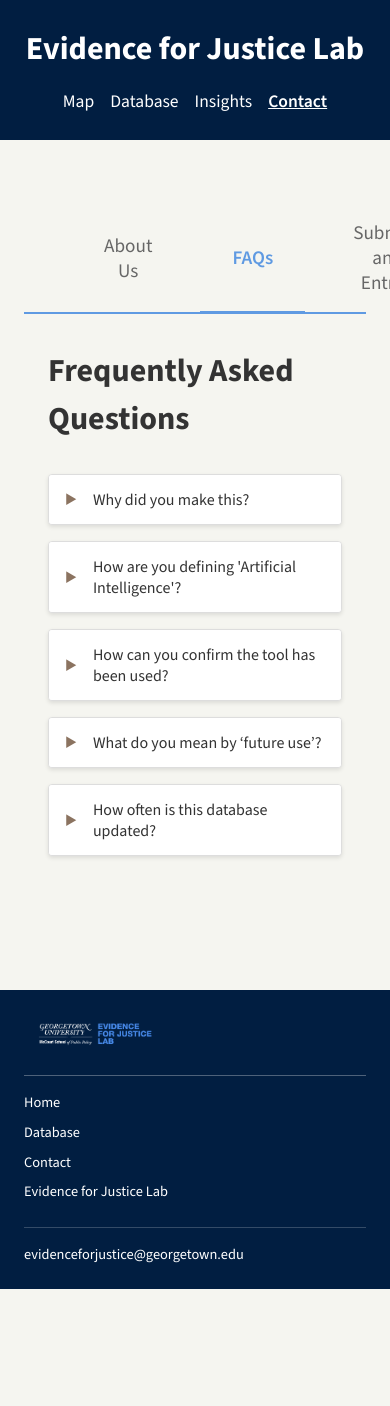
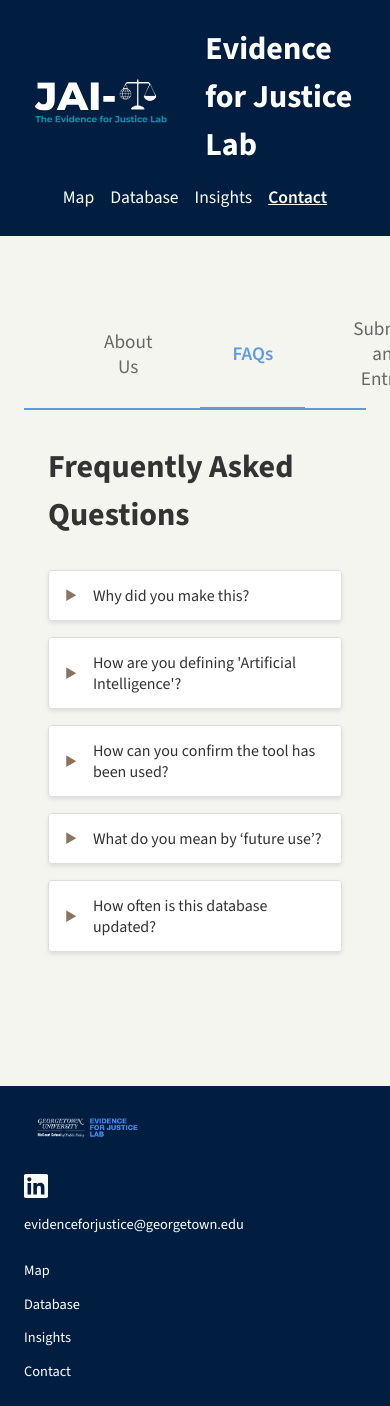
Before and after one commit to toki49/jai-t-website, a React (Vite) app: page /jai-t-website/contact/faq in a window 390 px wide. Shown: the top 1406 px of the page. Before the commit the page ends 1289 px from the top, so only its background shows below. Built offline with nearby package versions, Linux system fonts and the light colour scheme.

Commit message:
Updated logo for header and footer

```diff
--- a/src/components/Footer.css
+++ b/src/components/Footer.css
@@ -1,7 +1,7 @@
 .footer {
   background-color: #011e41;
   color: white;
-  padding: 2rem 3rem;
+  padding: 1.5rem 3rem;
   margin-top: auto;
 }
 
@@ -9,66 +9,85 @@
   max-width: 1400px;
   margin: 0 auto;
   display: flex;
-  align-items: flex-start;
+  align-items: center;
+  justify-content: space-between;
   gap: 2rem;
 }
 
-.footer-bottom {
+.footer-left {
   display: flex;
   align-items: center;
-  gap: 2rem;
-  justify-content: space-between;
 }
 
 .footer-logo {
-  height: 250px;
+  height: 90px;
   width: auto;
   object-fit: contain;
 }
 
-@media (max-width: 768px) {
-  .footer-logo {
-    height: 45px;
-  }
-}
-.footer-left {
+.footer-nav {
   display: flex;
-  flex-direction: column;
-  gap: 0.5rem;
+  align-items: center;
+  gap: 1.5rem;
+  margin-left: auto;
 }
 
-.footer-separator {
-  width: 1px;
-  height: 100px;
-  background-color: rgba(255, 255, 255, 0.3);
+.footer-link {
+  font-family: 'Source Sans 3', sans-serif;
+  font-size: 1rem;
+  text-decoration: none;
+  color: white;
+  transition: opacity 0.2s;
+  white-space: nowrap;
+}
+
+.footer-link:hover {
+  opacity: 0.7;
 }
 
 .footer-right {
   display: flex;
-  flex-direction: column;
-  gap: 0.5rem;
+  align-items: center;
+  gap: 1.5rem;
 }
 
-.footer-text {
-  font-family: 'Source Sans 3', sans-serif;
-  font-size: 1rem;
-  margin: 0;
+.footer-social-link {
+  display: flex;
+  align-items: center;
   color: white;
+  transition: opacity 0.2s;
 }
 
-.footer-bottom {
-  max-width: 1400px;
-  margin: 1.5rem auto 0;
-  padding-top: 1rem;
-  border-top: 1px solid rgba(255, 255, 255, 0.2);
+.footer-social-link:hover {
+  opacity: 0.7;
 }
 
-.footer-copyright {
-  font-family: 'Times New Roman', 'Georgia', serif;
+.footer-linkedin-icon {
+  width: 24px;
+  height: 24px;
+}
+
+.footer-email-link {
+  font-family: 'Source Sans 3', sans-serif;
   font-size: 0.9rem;
-  margin: 0;
+  text-decoration: none;
   color: white;
-  text-align: left;
+  transition: opacity 0.2s;
+  white-space: nowrap;
+}
+
+.footer-email-link:hover {
+  opacity: 0.7;
+}
+
+@media (max-width: 1024px) {
+  .footer-nav {
+    gap: 1.5rem;
+  }
+
+  .footer-link {
+    font-size: 0.9rem;
+  }
 }
 
 @media (max-width: 768px) {
@@ -78,19 +97,31 @@
 
   .footer-content {
     flex-direction: column;
-    gap: 1rem;
+    align-items: flex-start;
+    gap: 1.5rem;
   }
 
-  .footer-separator {
-    width: 100%;
-    height: 1px;
+  .footer-logo {
+    height: 40px;
   }
 
-  .footer-text {
+  .footer-nav {
+    flex-direction: column;
+    align-items: flex-start;
+    gap: 0.75rem;
+    width: 100%;
+    margin-left: 0;
+  }
+
+  .footer-right {
+    flex-direction: column;
+    align-items: flex-start;
+    gap: 1rem;
+    width: 100%;
+  }
+
+  .footer-link,
+  .footer-email-link {
     font-size: 0.9rem;
   }
-
-  .footer-copyright {
-    font-size: 0.8rem;
-  }
 }
--- a/src/components/Footer.jsx
+++ b/src/components/Footer.jsx
@@ -1,28 +1,50 @@
+import { Link } from 'react-router-dom';
 import './Footer.css';
 
 function Footer() {
+  const linkedInUrl = "https://www.linkedin.com/company/evidence-for-justice-lab/"; // Replace with your actual LinkedIn URL
+
   return (
     <footer className="footer">
       <div className="footer-content">
         <div className="footer-left">
           <img
-          // src="./footerlogo.png"
-          src={`${import.meta.env.BASE_URL}footerlogo.png`}
-          alt="Evidence for Justice Lab Logo"
-          className="footer-logo"
-        />
+            src={`${import.meta.env.BASE_URL}footerlogo.png`}
+            alt="Evidence for Justice Lab Logo"
+            className="footer-logo"
+          />
         </div>
-        <div className="footer-separator"></div>
+
         <div className="footer-right">
-          <p className="footer-text">Home</p>
-          <p className="footer-text">Database</p>
-          <p className="footer-text">Contact</p>
-          <p className="footer-text">Evidence for Justice Lab</p>
+          <a
+            href={linkedInUrl}
+            target="_blank"
+            rel="noopener noreferrer"
+            className="footer-social-link"
+            aria-label="LinkedIn"
+          >
+            <svg
+              className="footer-linkedin-icon"
+              viewBox="0 0 24 24"
+              fill="currentColor"
+            >
+              <path d="M20.447 20.452h-3.554v-5.569c0-1.328-.027-3.037-1.852-3.037-1.853 0-2.136 1.445-2.136 2.939v5.667H9.351V9h3.414v1.561h.046c.477-.9 1.637-1.85 3.37-1.85 3.601 0 4.267 2.37 4.267 5.455v6.286zM5.337 7.433c-1.144 0-2.063-.926-2.063-2.065 0-1.138.92-2.063 2.063-2.063 1.14 0 2.064.925 2.064 2.063 0 1.139-.925 2.065-2.064 2.065zm1.782 13.019H3.555V9h3.564v11.452zM22.225 0H1.771C.792 0 0 .774 0 1.729v20.542C0 23.227.792 24 1.771 24h20.451C23.2 24 24 23.227 24 22.271V1.729C24 .774 23.2 0 22.222 0h.003z"/>
+            </svg>
+          </a>
+          <a
+            href="mailto:evidenceforjustice@georgetown.edu"
+            className="footer-email-link"
+          >
+            evidenceforjustice@georgetown.edu
+          </a>
+        </div>
 
-        </div>
-      </div>
-      <div className="footer-bottom">
-          <p className="footer-text">evidenceforjustice@georgetown.edu</p>
+        <nav className="footer-nav">
+          <Link to="/" className="footer-link">Map</Link>
+          <Link to="/jai-t" className="footer-link">Database</Link>
+          <Link to="/insights" className="footer-link">Insights</Link>
+          <Link to="/contact/about" className="footer-link">Contact</Link>
+        </nav>
       </div>
     </footer>
   );
--- a/src/components/Header.css
+++ b/src/components/Header.css
@@ -13,14 +13,21 @@
   align-items: center;
 }
 
-.header-left-link {
-  text-decoration: none;
-  color: inherit;
+.header-logo {
+  height: 70px;
+  width: auto;
+  margin-right: 1rem;
 }
 
 .header-left {
   display: flex;
-  flex-direction: column;
+  align-items: center; /* Keeps logo and text side by side */
+  flex-direction: row; /* Explicitly set to row */
+}
+
+.header-left-link {
+  text-decoration: none;
+  color: inherit;
 }
 
 .site-title {
--- a/src/components/Header.jsx
+++ b/src/components/Header.jsx
@@ -15,6 +15,11 @@
       <div className="header-content">
         <Link to="/" className="header-left-link">
           <div className="header-left">
+            <img
+              src={`${import.meta.env.BASE_URL}logo.svg`}
+              alt="Evidence for Justice Lab Logo"
+              className="header-logo"
+            />
             <h1 className="site-title">Evidence for Justice Lab</h1>
           </div>
         </Link>
```
Also changed, not shown: public/logo.svg, public/social.png (added).
